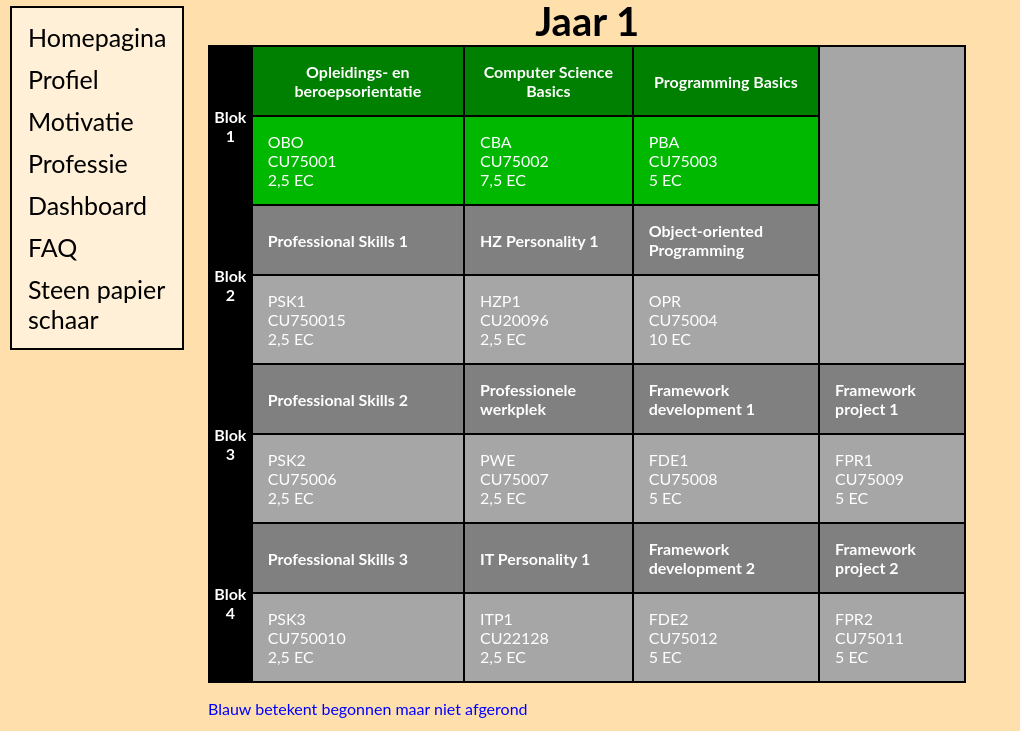
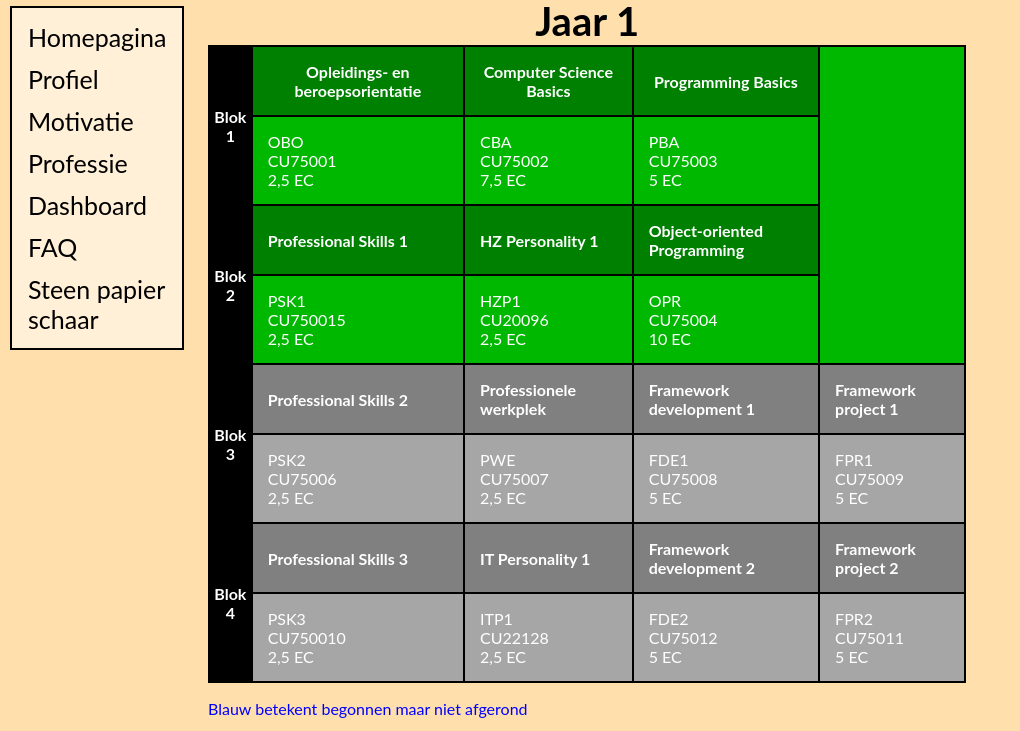
Before and after one commit to JurgenvanF/JurgenvanF.github.io, a plain HTML site: page dashboard.html in a window 1280 px wide. Shown: the part 64-795 px from the top of the page, without its empty margins (0-1020 px from the left). Drawn offline with Linux system fonts and the light colour scheme.

Commit message:
Updated the dashboard

```diff
--- a/dashboard.html
+++ b/dashboard.html
@@ -28,7 +28,7 @@
             <th class="table-main-passed">Opleidings- en beroepsorientatie</th>
             <th class="table-main-passed">Computer Science Basics</th>
             <th class="table-main-passed">Programming Basics</th>
-            <th rowspan="4" class="table-sub-inactive"></th>
+            <th rowspan="4" class="table-sub-passed"></th>
         </tr>
         <tr id="dbtr">
             <td class="table-sub-passed">OBO<br>CU75001<br>2,5 EC</td>
@@ -38,14 +38,14 @@
         <tr id="dbtr">
             <td rowspan="2" class="table-blok">Blok 2
             </td>
-            <td class="table-main-inactive">Professional Skills 1</td>
-            <td class="table-main-inactive">HZ Personality 1</td>
-            <td class="table-main-inactive">Object-oriented Programming</td>
+            <td class="table-main-passed">Professional Skills 1</td>
+            <td class="table-main-passed">HZ Personality 1</td>
+            <td class="table-main-passed">Object-oriented Programming</td>
         </tr>
         <tr id="dbtr">
-            <td class="table-sub-inactive">PSK1<br>CU750015<br>2,5 EC</td>
-            <td class="table-sub-inactive">HZP1<br>CU20096<br>2,5 EC</td>
-            <td class="table-sub-inactive">OPR<br>CU75004<br>10 EC</td>
+            <td class="table-sub-passed">PSK1<br>CU750015<br>2,5 EC</td>
+            <td class="table-sub-passed">HZP1<br>CU20096<br>2,5 EC</td>
+            <td class="table-sub-passed">OPR<br>CU75004<br>10 EC</td>
         </tr>
         <tr id="dbtr">
             <td rowspan="2" class="table-blok">Blok 3
```
Also changed, not shown: index.html (+17 -0 lines).
